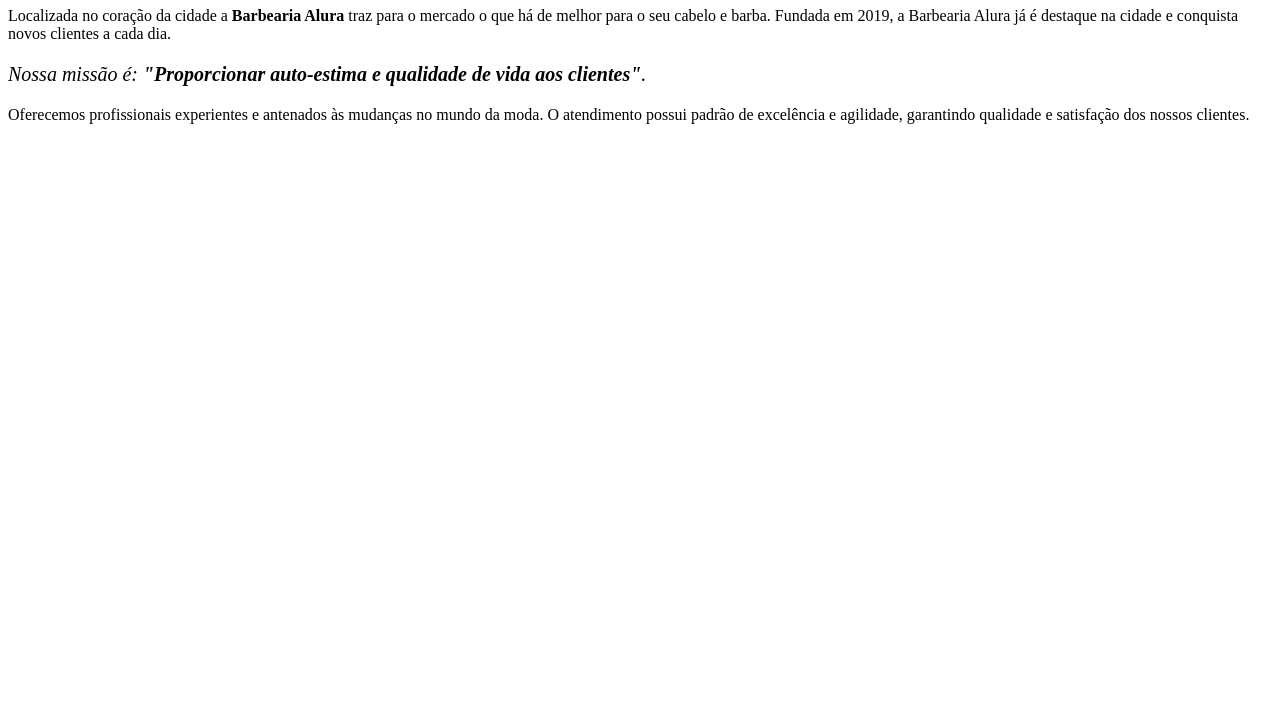
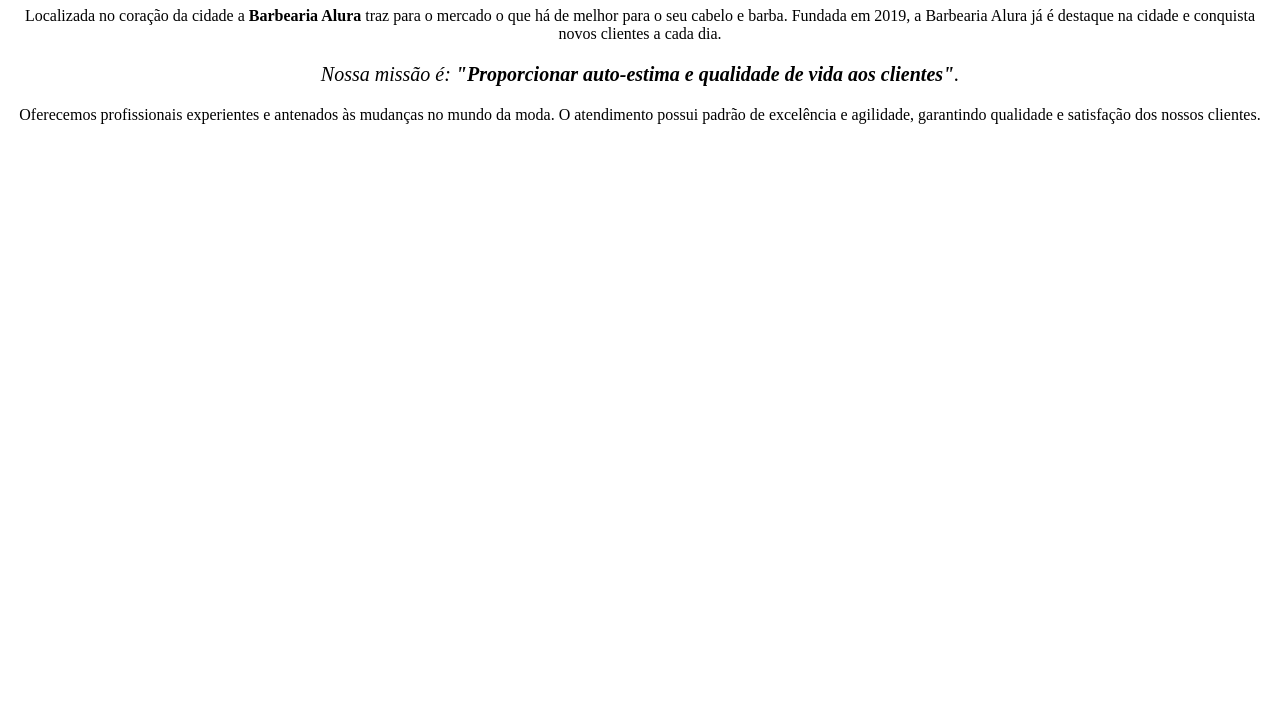
Before and after one commit to sorrayla/aula28-06, a plain HTML site: page index.html in a window 1280 px wide. Shown: the part 73-800 px from the top of the page. Drawn offline with Linux system fonts and the light colour scheme.

Commit message:
centroooss

```diff
--- a/index.html
+++ b/index.html
@@ -8,10 +8,10 @@
     <body>
         <h1 style="text-align: center">Sobre a Barbearia Alura</h1>
 
-        <p>Localizada no coração da cidade a <strong>Barbearia Alura</strong> traz para o mercado o que há de melhor para o seu cabelo e barba. Fundada em 2019, a Barbearia Alura já é destaque na cidade e conquista novos clientes a cada dia.</p>
+        <p style="text-align: center">Localizada no coração da cidade a <strong>Barbearia Alura</strong> traz para o mercado o que há de melhor para o seu cabelo e barba. Fundada em 2019, a Barbearia Alura já é destaque na cidade e conquista novos clientes a cada dia.</p>
 
-        <p style="font-size: 20px"><em>Nossa missão é: <strong>"Proporcionar auto-estima e qualidade de vida aos clientes"</strong>.</em></p>
+        <p style="font-size: 20px; text-align: center"><em>Nossa missão é: <strong>"Proporcionar auto-estima e qualidade de vida aos clientes"</strong>.</em></p>
 
-        <p>Oferecemos profissionais experientes e antenados às mudanças no mundo da moda. O atendimento possui padrão de excelência e agilidade, garantindo qualidade e satisfação dos nossos clientes.</p>
+        <p style="text-align: center">Oferecemos profissionais experientes e antenados às mudanças no mundo da moda. O atendimento possui padrão de excelência e agilidade, garantindo qualidade e satisfação dos nossos clientes.</p>
     </body>
 </html>
```
